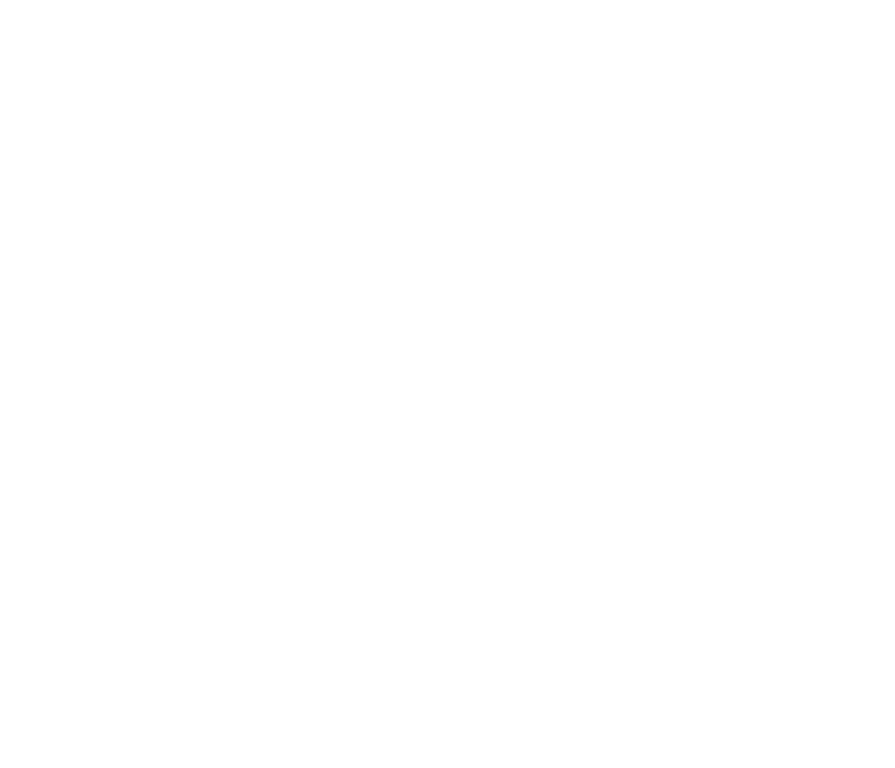
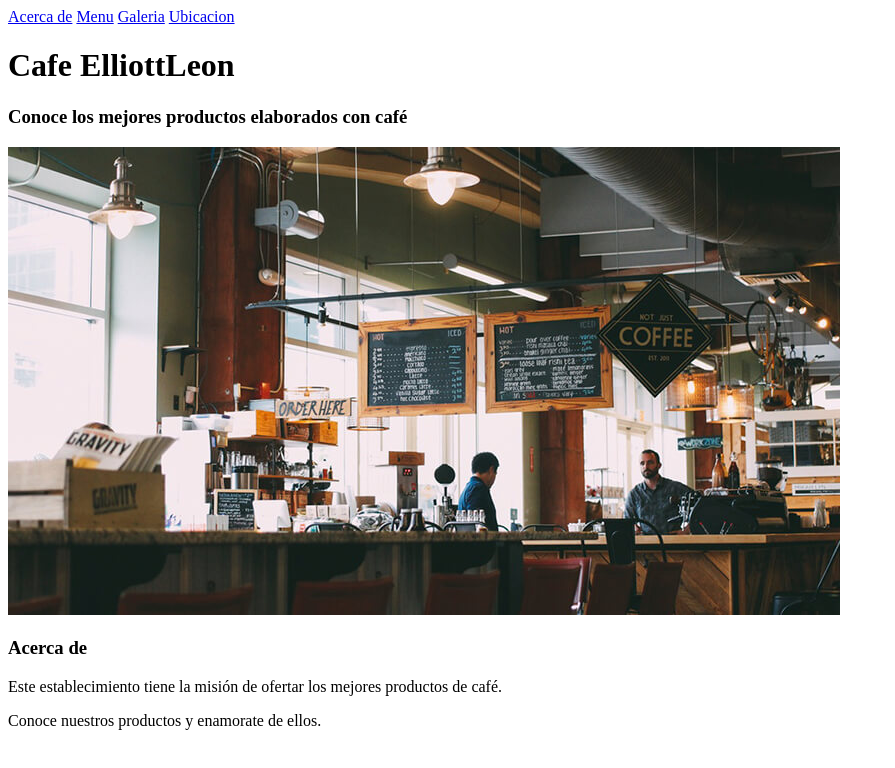
Before and after one commit to elliottsein10/elliottsein24.github.io, a plain HTML site: page index.html in a window 1280 px wide. Shown: the whole page, without its empty margins (0-895 px from the left). Drawn offline with Linux system fonts and the light colour scheme.

Commit message:
Header y Acerca de

```diff
--- a/index.html
+++ b/index.html
@@ -8,6 +8,37 @@
     <title>Cafe ElliottLeón</title>
 </head>
 <body>
+    <header>
+        <div class="contenedor">
+            <nav class="menu">
+                <a href="#" id="btn-acerca-de">Acerca de</a>
+                <a href="#" id="btn-menu">Menu</a>
+                <a href="#" id="btn-galeria">Galeria</a>
+                <a href="#" id="btn-ubicacion">Ubicacion</a>
+            </nav>
+            <div class="textos">
+                <h1 class="nombre">Cafe <span>ElliottLeon</span></h1>
+                <h3>Conoce los mejores productos elaborados con café</h3>
+            </div>
+        </div>
+    </header>
 
+    <section class="main">
+        <section class="acerca-de" id="acerca-de">
+            <div class="contenedor">
+                <div class="foto">
+                    <img src="img/acerca-de.jpg" alt="">
+                </div>
+                <article>
+                    <h3>Acerca de</h3>
+                    <p>Este establecimiento tiene la misión de ofertar los mejores productos de café.</p>
+                    <p>Conoce nuestros productos y enamorate de ellos.</p>
+                </article>
+            </div>
+        </section>
+        <section class="menu"></section>
+        <section class="galeria" id="galeria"></section>
+        <section class="ubicacion" id="ubicacion"></section>
+    </section>
 </body>
 </html>
```
